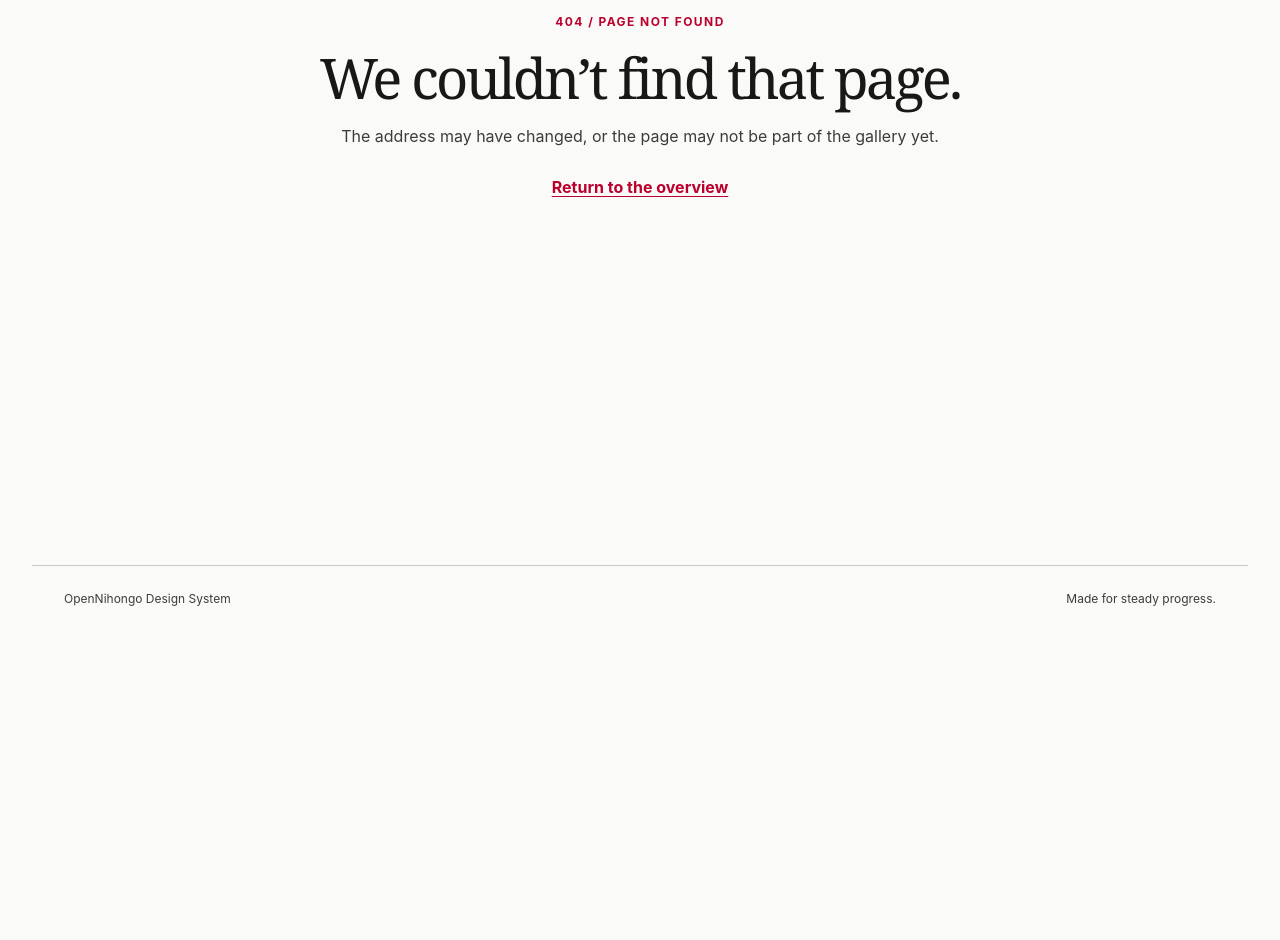
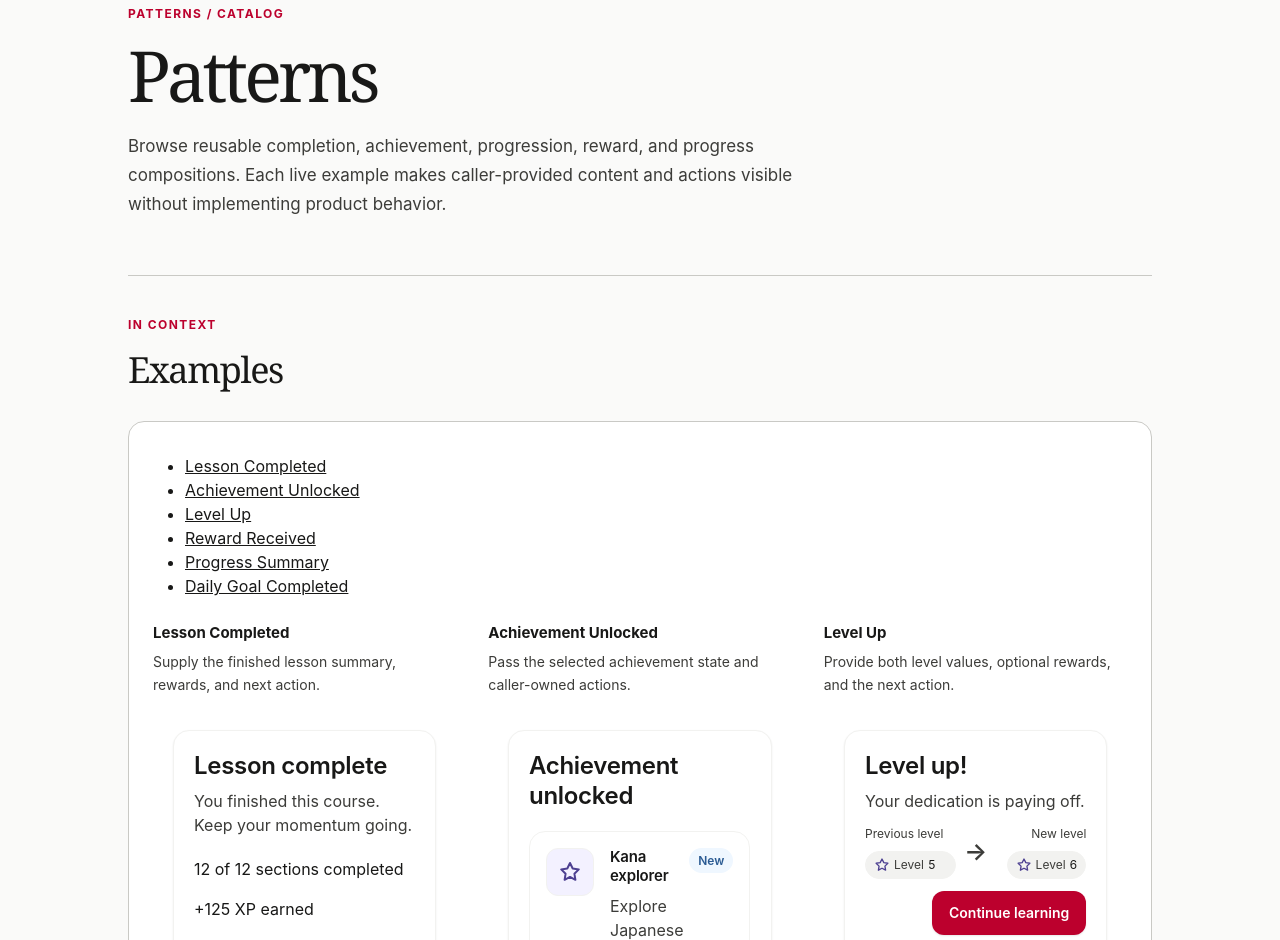
Before and after one commit to rafaself/opennihongo, a React (Vite) app in the folder apps/ui-gallery/: page /patterns in a window 1280 px wide. Shown: the part 160-1100 px from the top of the page. Before the commit the page ends 800 px from the top, so only its background shows below. Built offline with nearby package versions, Linux system fonts and the light colour scheme.

Commit message:
feat(ui-gallery): add patterns catalog (#89)

```diff
--- a/apps/ui-gallery/src/app/router.tsx
+++ b/apps/ui-gallery/src/app/router.tsx
@@ -16,6 +16,7 @@ import { SizingPage } from "../pages/foundations/SizingPage";
 import { SpacingPage } from "../pages/foundations/SpacingPage";
 import { TypographyPage } from "../pages/foundations/TypographyPage";
 import { GamificationPage } from "../pages/gamification/GamificationPage";
+import { PatternsPage } from "../pages/patterns/PatternsPage";
 
 const rootRoute = createRootRoute({
   component: GalleryLayout,
@@ -82,6 +83,12 @@ const dailyGoalCompletedRoute = createRoute({
   component: DailyGoalCompletedPage,
 });
 
+const patternsRoute = createRoute({
+  getParentRoute: () => rootRoute,
+  path: "/patterns",
+  component: PatternsPage,
+});
+
 const playgroundRoute = createRoute({
   getParentRoute: () => rootRoute,
   path: "/playground",
@@ -98,6 +105,7 @@ const routeTree = rootRoute.addChildren([
   typographyRoute,
   buttonsRoute,
   gamificationRoute,
+  patternsRoute,
   dailyGoalCompletedRoute,
   playgroundRoute,
 ]);
--- a/apps/ui-gallery/src/catalog/navigation.ts
+++ b/apps/ui-gallery/src/catalog/navigation.ts
@@ -79,8 +79,13 @@ export const galleryNavigation = {
         "Reusable compositions that combine shared components without owning feature rules.",
       links: [
         {
+          id: "patterns-catalog",
+          label: "Pattern catalog",
+          to: "/patterns",
+        },
+        {
           id: "daily-goal-completed",
-          label: "Daily goal completed",
+          label: "Daily goal completed details",
           to: "/patterns/daily-goal-completed",
         },
       ],
--- /dev/null
+++ b/apps/ui-gallery/src/pages/patterns/PatternsExamples.tsx
@@ -0,0 +1,202 @@
+import {
+  AchievementUnlocked,
+  Button,
+  DailyGoalCompleted,
+  LessonCompleted,
+  LevelUp,
+  ProgressSummary,
+  RewardReceived,
+} from "@opennihongo/ui";
+
+export function PatternsExamples() {
+  return (
+    <>
+      <nav aria-label="Patterns catalog index">
+        <ul>
+          <li>
+            <a href="#lesson-completed">Lesson Completed</a>
+          </li>
+          <li>
+            <a href="#achievement-unlocked">Achievement Unlocked</a>
+          </li>
+          <li>
+            <a href="#level-up">Level Up</a>
+          </li>
+          <li>
+            <a href="#reward-received">Reward Received</a>
+          </li>
+          <li>
+            <a href="#progress-summary">Progress Summary</a>
+          </li>
+          <li>
+            <a href="#daily-goal-completed">Daily Goal Completed</a>
+          </li>
+        </ul>
+      </nav>
+      <div className="gallery-doc-example-grid">
+        <article
+          aria-labelledby="lesson-completed"
+          className="gallery-doc-example-card"
+        >
+          <h3 id="lesson-completed">Lesson Completed</h3>
+          <p>Supply the finished lesson summary, rewards, and next action.</p>
+          <div className="gallery-doc-example-stage">
+            <LessonCompleted
+              celebration
+              description="You finished this course. Keep your momentum going."
+              primaryAction={<Button>Continue learning</Button>}
+              progress={<span>12 of 12 sections completed</span>}
+              rewards={<span>+125 XP earned</span>}
+              title="Lesson complete"
+            />
+          </div>
+        </article>
+
+        <article
+          aria-labelledby="achievement-unlocked"
+          className="gallery-doc-example-card"
+        >
+          <h3 id="achievement-unlocked">Achievement Unlocked</h3>
+          <p>Pass the selected achievement state and caller-owned actions.</p>
+          <div className="gallery-doc-example-stage">
+            <AchievementUnlocked
+              achievement={{
+                description: "Explore Japanese one small step at a time.",
+                state: "new",
+                title: "Kana explorer",
+              }}
+              celebration
+              heading="Achievement unlocked"
+              primaryAction={<Button>Continue learning</Button>}
+              secondaryAction={
+                <Button variant="secondary">View achievements</Button>
+              }
+            />
+          </div>
+        </article>
+
+        <article
+          aria-labelledby="level-up"
+          className="gallery-doc-example-card"
+        >
+          <h3 id="level-up">Level Up</h3>
+          <p>
+            Provide both level values, optional rewards, and the next action.
+          </p>
+          <div className="gallery-doc-example-stage">
+            <LevelUp
+              celebration
+              description="Your dedication is paying off."
+              heading="Level up!"
+              newLevel={{ label: "Level", value: 6 }}
+              previousLevel={{ label: "Level", value: 5 }}
+              primaryAction={<Button>Continue learning</Button>}
+              rewardsHeading="Rewards"
+              size="compact"
+            />
+          </div>
+        </article>
+
+        <article
+          aria-labelledby="reward-received"
+          className="gallery-doc-example-card"
+        >
+          <h3 id="reward-received">Reward Received</h3>
+          <p>
+            Display supplied reward details and an explicit follow-up action.
+          </p>
+          <div className="gallery-doc-example-stage">
+            <RewardReceived
+              celebration
+              description="Your effort is adding up."
+              heading="Reward received"
+              primaryAction={<Button>Continue learning</Button>}
+              reward={{
+                category: "xp",
+                label: "Experience points",
+                state: "earned",
+                value: "+125 XP",
+              }}
+            />
+          </div>
+        </article>
+
+        <article
+          aria-labelledby="progress-summary"
+          className="gallery-doc-example-card"
+        >
+          <h3 id="progress-summary">Progress Summary</h3>
+          <p>Compose a study overview from caller-supplied metric values.</p>
+          <div className="gallery-doc-example-stage">
+            <ProgressSummary
+              display="ring"
+              metrics={[
+                {
+                  id: "lessons",
+                  label: "Lessons completed",
+                  max: 16,
+                  value: 11,
+                  valueLabel: "11 of 16",
+                },
+                {
+                  id: "vocabulary",
+                  label: "Vocabulary reviewed",
+                  max: 100,
+                  value: 72,
+                  valueLabel: "72%",
+                },
+                {
+                  id: "practice",
+                  label: "Practice sessions",
+                  max: 20,
+                  value: 14,
+                  valueLabel: "14 of 20",
+                },
+              ]}
+              title="Study progress"
+            />
+          </div>
+        </article>
+
+        <article
+          aria-labelledby="daily-goal-completed"
+          className="gallery-doc-example-card"
+        >
+          <h3 id="daily-goal-completed">Daily Goal Completed</h3>
+          <p>
+            Render caller-confirmed completion and supplied semantic rewards.
+          </p>
+          <div className="gallery-doc-example-stage">
+            <DailyGoalCompleted
+              completionLabel="Goal completed"
+              description="Your steady practice is building a strong habit."
+              goal={{
+                description: "Words practiced in today's study session.",
+                label: "Practice 20 words",
+                max: 20,
+                value: 20,
+                valueLabel: "20 of 20",
+              }}
+              heading="Daily goal complete"
+              primaryAction={<Button>Continue learning</Button>}
+              rewards={[
+                {
+                  category: "xp",
+                  label: "Experience points",
+                  state: "earned",
+                  value: "+50 XP",
+                },
+                {
+                  category: "streak",
+                  label: "Learning streak",
+                  state: "earned",
+                  value: "7 days",
+                },
+              ]}
+            />
+          </div>
+        </article>
+      </div>
+    </>
+  );
+}
--- /dev/null
+++ b/apps/ui-gallery/src/pages/patterns/PatternsPage.tsx
@@ -0,0 +1,70 @@
+import { GalleryDocumentationPage } from "../../layouts/GalleryDocumentationPage";
+import { PatternsExamples } from "./PatternsExamples";
+
+export function PatternsPage() {
+  return (
+    <GalleryDocumentationPage
+      examples={<PatternsExamples />}
+      eyebrow="Patterns / Catalog"
+      guidance={[
+        {
+          title: "Keep values and actions caller-owned",
+          content: (
+            <p>
+              Supply the displayed progress, reward data, labels, and actions
+              from the owning feature. These compositions present that data;
+              they do not decide completion, eligibility, progression, or
+              persistence.
+            </p>
+          ),
+        },
+        {
+          title: "Let content adapt to the viewport",
+          content: (
+            <p>
+              The examples use a responsive grid that becomes a single column on
+              narrow screens. Supply concise labels and values that can wrap
+              without losing their meaning.
+            </p>
+          ),
+        },
+        {
+          title: "Respect reduced motion",
+          content: (
+            <p>
+              Celebration is opt-in on patterns that support it. Their motion
+              follows the viewer&apos;s <code>prefers-reduced-motion</code>
+              setting, while the supplied headings, values, rewards, and actions
+              remain available.
+            </p>
+          ),
+        },
+      ]}
+      id="patterns-catalog"
+      notes={[
+        {
+          title: "Public import",
+          content: (
+            <p>
+              Every example uses the public <code>@opennihongo/ui</code> entry.
+              Feature-specific rules and state stay outside the Gallery and UI
+              package.
+            </p>
+          ),
+        },
+      ]}
+      practices={{
+        doItems: [
+          "Pass localized labels and representative caller-supplied data.",
+          "Choose an action appropriate to the surrounding feature.",
+        ],
+        dontItems: [
+          "Infer product rules from presentation values.",
+          "Calculate, grant, or persist rewards in a reusable pattern.",
+        ],
+      }}
+      summary="Browse reusable completion, achievement, progression, reward, and progress compositions. Each live example makes caller-provided content and actions visible without implementing product behavior."
+      title="Patterns"
+    />
+  );
+}
```
